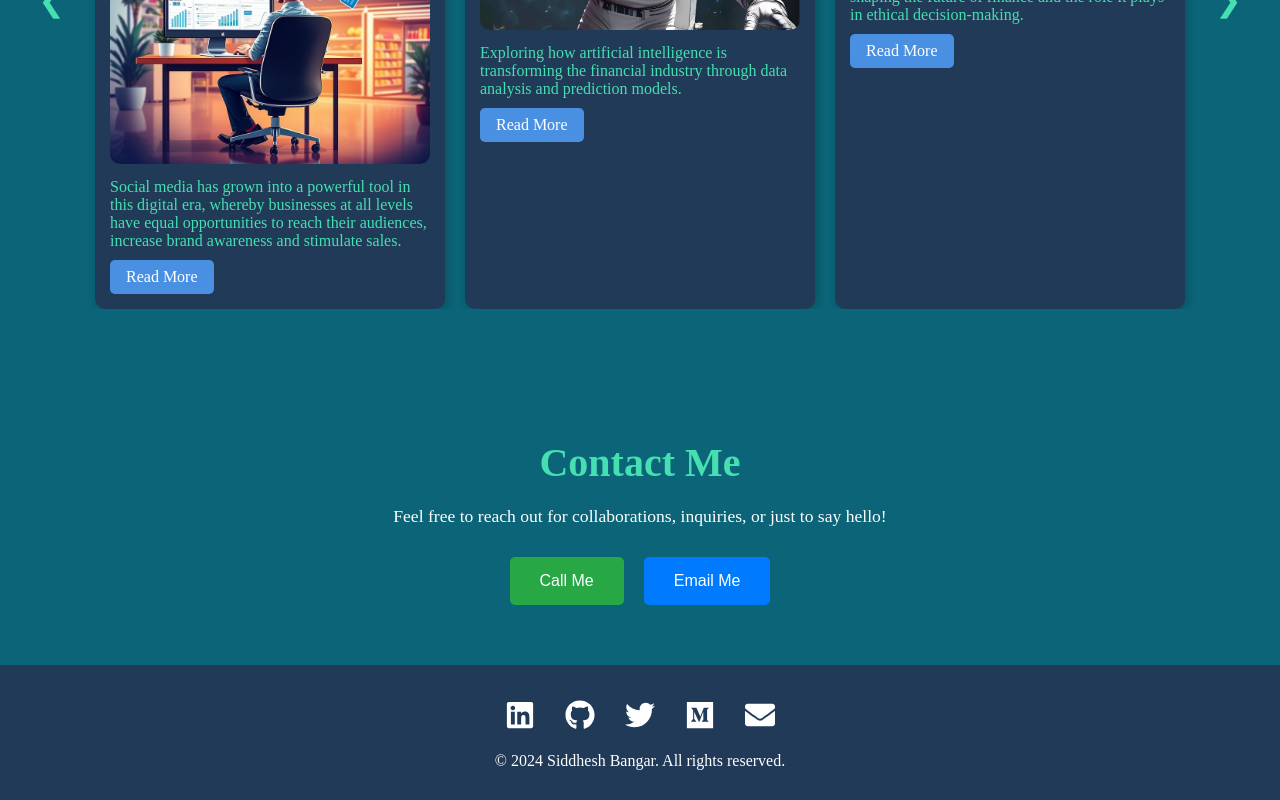
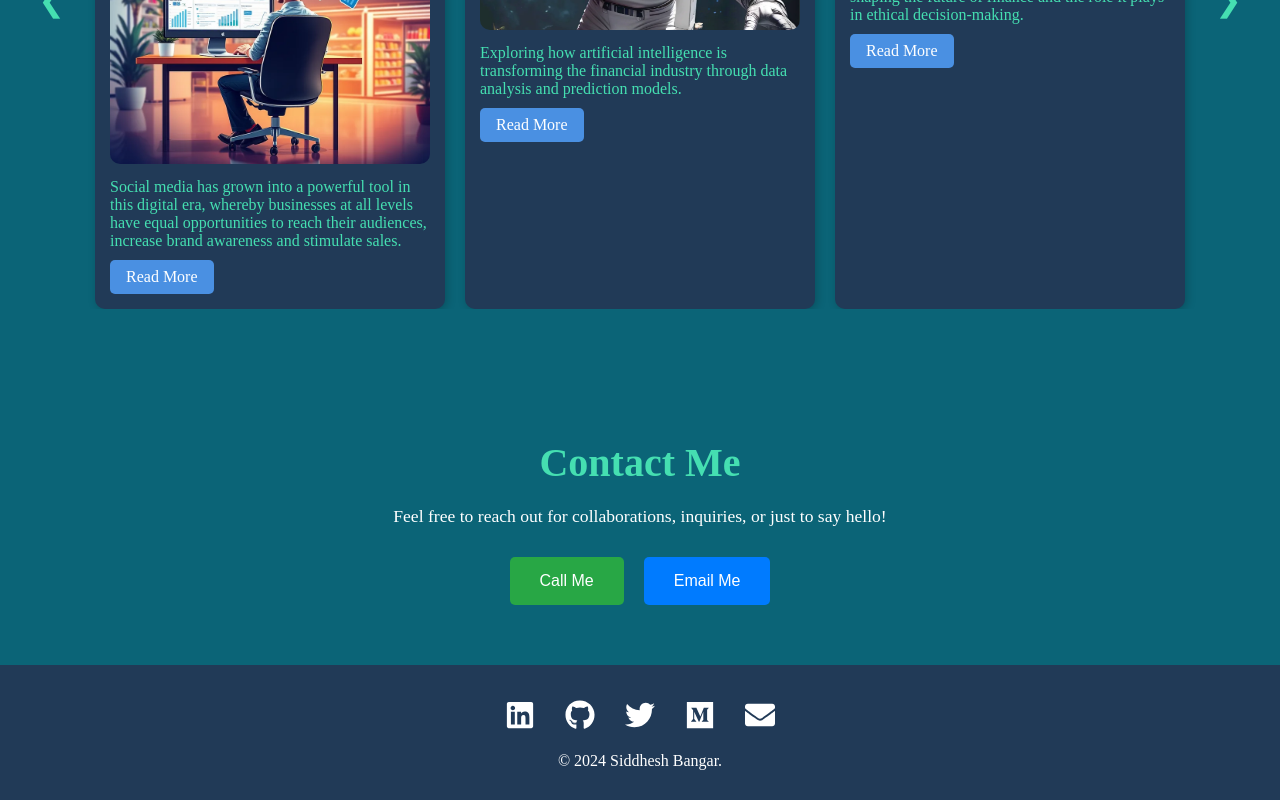
Before and after one commit to Siddheshbangar03/siddheshbangar-portfolio, a React (Create React App) app: page / in a window 1280 px wide. Shown: the part 4912-5712 px from the top of the page. Built offline with nearby package versions, Linux system fonts and the light colour scheme.

Commit message:
updated files

```diff
--- a/public/index.html
+++ b/public/index.html
@@ -2,7 +2,7 @@
 <html lang="en">
   <head>
     <meta charset="utf-8" />
-    <link rel="icon" href="%PUBLIC_URL%/photo.png" type="image/png" />
+    <link rel="icon" href="%PUBLIC_URL%/SiddheshLogo.png" type="image/png" />
     <meta name="viewport" content="width=device-width, initial-scale=1" />
     <meta name="theme-color" content="#000000" />
     <meta name="description"
@@ -14,7 +14,7 @@
     <meta property="og:image" content="%PUBLIC_URL%/cover.png" />
     <meta property="og:url" content="https://siddheshbangar.vercel.app" />
 
-    <link rel="apple-touch-icon" href="%PUBLIC_URL%/logo192.png" />
+    <link rel="apple-touch-icon" href="%PUBLIC_URL%/SiddheshLogo.png" />
     <!--
       manifest.json provides metadata used when your web app is installed on a
       user's mobile device or desktop. See https://developers.google.com/web/fundamentals/web-app-manifest/
--- a/src/components/Footer.js
+++ b/src/components/Footer.js
@@ -22,7 +22,7 @@ const Footer = () => {
             <a href="mailto:siddheshbangar03@gmail.com" target="_blank" rel="noreferrer">
               <FaEnvelope />
             </a>
-      <p className="copyright">&copy; {new Date().getFullYear()} Siddhesh Bangar. All rights reserved.</p>
+      <p className="copyright">&copy; {new Date().getFullYear()} Siddhesh Bangar.</p>
       </div>
     </footer>
   );
```
Also changed, not shown: public/SiddheshLogo.png (added).
